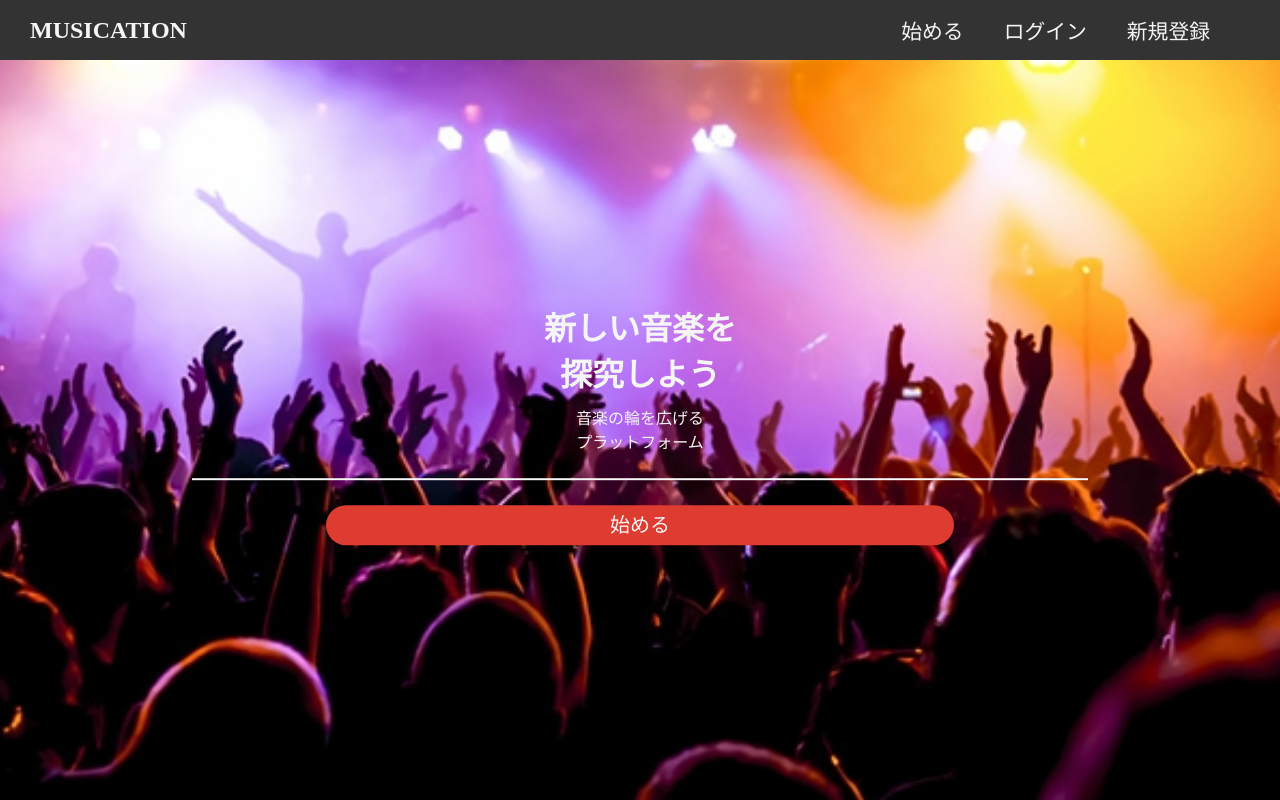
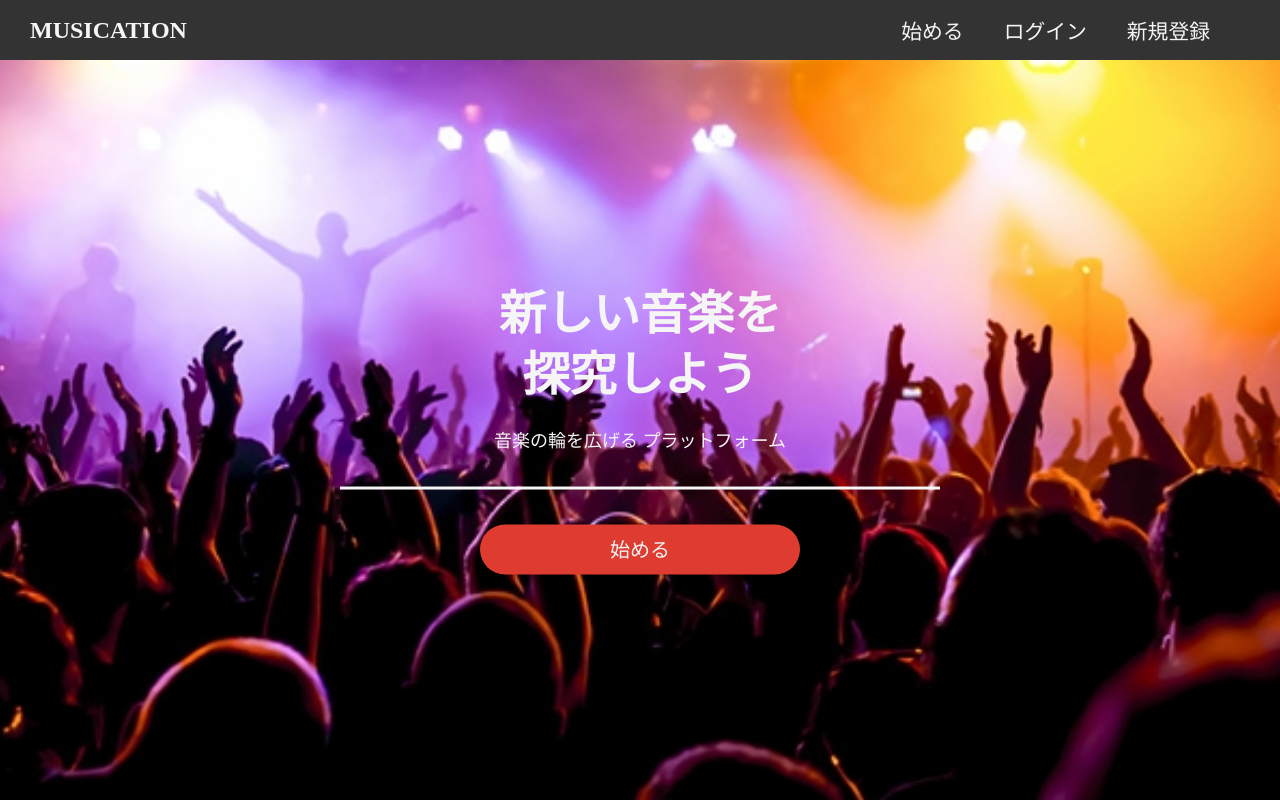
Before and after one commit to karen-pg/musication, a Vue app: page / in a window 1280 px wide. Built offline with nearby package versions, Linux system fonts and the light colour scheme.

Commit message:
hero(415up)完成

```diff
--- a/src/assets/scss_files/Top.vue_scss/_415up.scss
+++ b/src/assets/scss_files/Top.vue_scss/_415up.scss
@@ -3,3 +3,33 @@
   margin-right: 20px;
   display: inline-block;
 }
+
+// --ヒーロー--
+#hero {
+  &-container {
+    max-width: 600px;
+    &-title {
+      margin-bottom: 35px;
+      h1 {
+        font-size: 47px;
+        margin-bottom: 20px;
+      }
+      p {
+        font-size: 18px;
+        br {
+          display: none;
+        }
+      }
+    }
+    hr {
+      border-top: 3px solid $font-color;
+      margin-bottom: 35px;
+    }
+  }
+}
+
+.link-btn {
+  max-width: 320px;
+  height: 50px;
+  line-height: 50px;
+}
--- a/src/assets/scss_files/Top.vue_scss/_base.scss
+++ b/src/assets/scss_files/Top.vue_scss/_base.scss
@@ -37,6 +37,7 @@
       h1 {
         font-size: 32px;
         margin-bottom: 10px;
+        line-height: 1.3em;
       }
     }
     hr {
--- a/src/views/Top.vue
+++ b/src/views/Top.vue
@@ -17,11 +17,11 @@
         <div id="hero-container-title">
           <h1>
             新しい音楽を
-            <br />探究しよう
+            <br class="br" />探究しよう
           </h1>
           <p>
             音楽の輪を広げる
-            <br />プラットフォーム
+            <br class="br" />プラットフォーム
           </p>
         </div>
         <hr />
```
